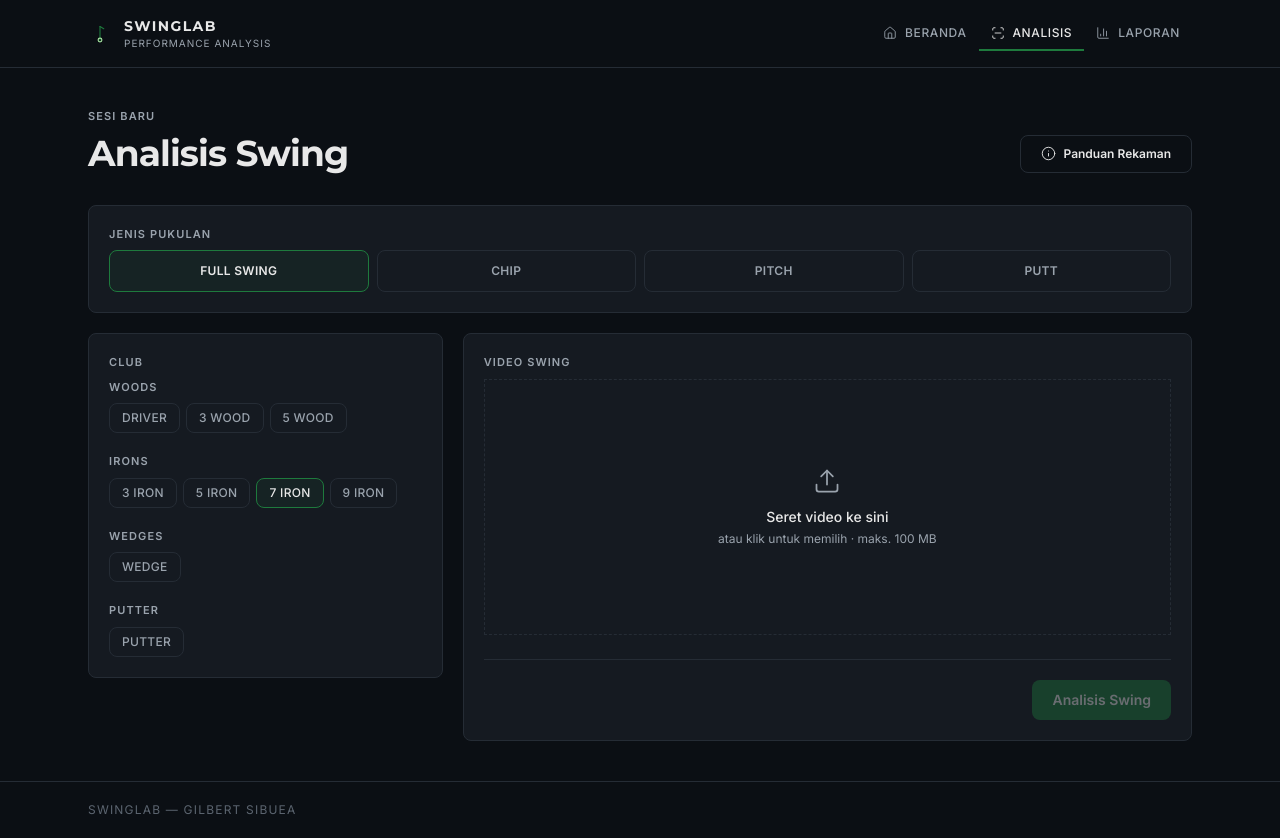
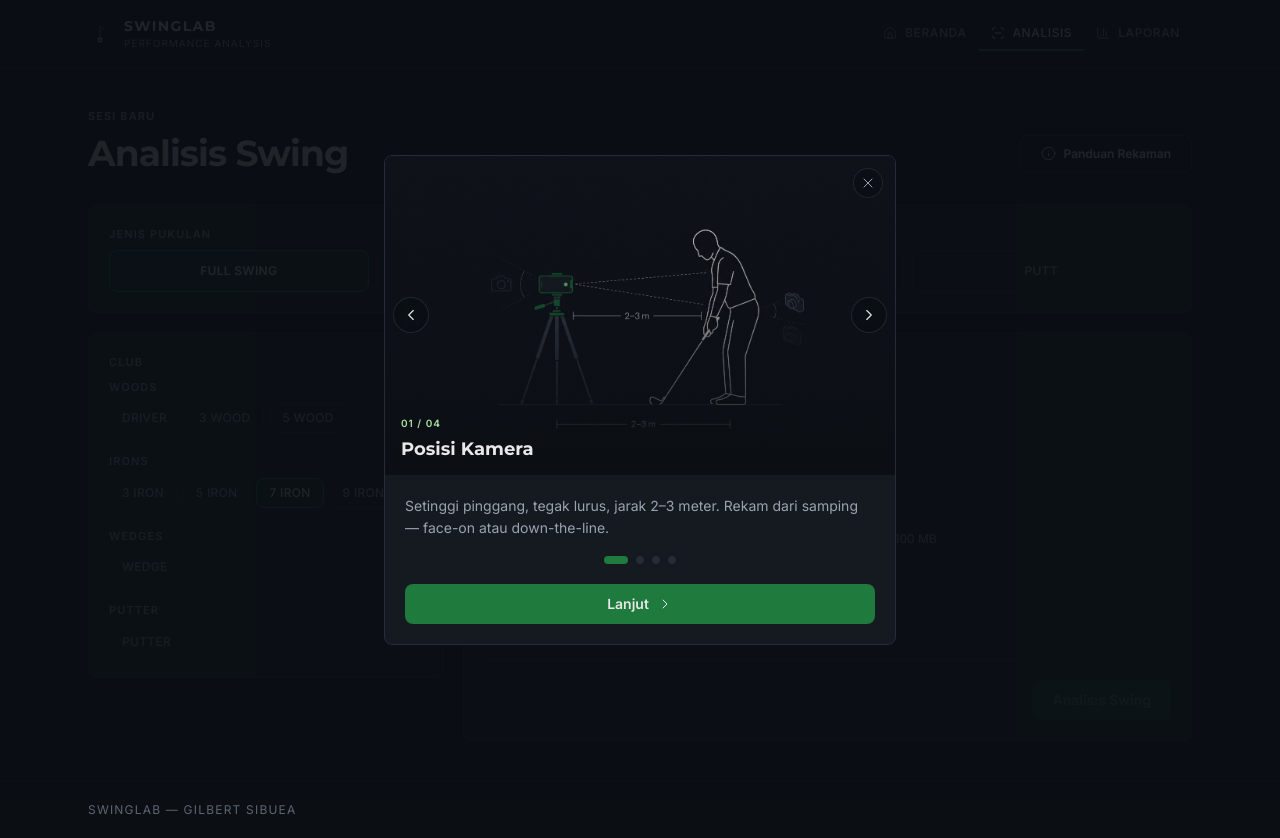
Before and after one commit to ILMNX/golf-swing-analyzer, a SvelteKit app in the folder frontend/: page /analyze in a window 1280 px wide. Built offline with nearby package versions, Linux system fonts and the light colour scheme.

Commit message:
Add tutorial modal functionality to swing analysis page. Implemented tutorial visibility logic based on user interaction and updated modal close behavior to mark tutorial as seen.

```diff
--- /dev/null
+++ b/frontend/src/lib/tutorialStorage.ts
@@ -0,0 +1,11 @@
+const TUTORIAL_SEEN_KEY = 'swinglab_tutorial_seen';
+
+export function hasSeenTutorial(): boolean {
+	if (typeof localStorage === 'undefined') return false;
+	return localStorage.getItem(TUTORIAL_SEEN_KEY) === '1';
+}
+
+export function markTutorialSeen(): void {
+	if (typeof localStorage === 'undefined') return;
+	localStorage.setItem(TUTORIAL_SEEN_KEY, '1');
+}
--- a/frontend/src/routes/analyze/+page.svelte
+++ b/frontend/src/routes/analyze/+page.svelte
@@ -8,6 +8,7 @@
 	import Icon from '$lib/components/Icon.svelte';
 	import TutorialModal from '$lib/components/TutorialModal.svelte';
 	import { uploadSwing, saveReport } from '$lib/api';
+	import { hasSeenTutorial, markTutorialSeen } from '$lib/tutorialStorage';
 	import type { ClubType, ShotType } from '$lib/types';
 	import { ANALYSIS_STAGES, SHOT_OPTIONS } from '$lib/types';
 
@@ -34,7 +35,13 @@
 		const shotParam = page.url.searchParams.get('shot_type');
 		if (clubParam && VALID_CLUBS.has(clubParam)) club = clubParam as ClubType;
 		if (shotParam && VALID_SHOTS.has(shotParam)) shotType = shotParam as ShotType;
+		if (!hasSeenTutorial()) showTutorial = true;
 	});
+
+	function closeTutorial() {
+		showTutorial = false;
+		markTutorialSeen();
+	}
 
 	function startStageTimer() {
 		stageIndex = 0;
@@ -236,4 +243,4 @@
 	</div>
 {/if}
 
-<TutorialModal open={showTutorial} onclose={() => (showTutorial = false)} />
+<TutorialModal open={showTutorial} onclose={closeTutorial} />
```
